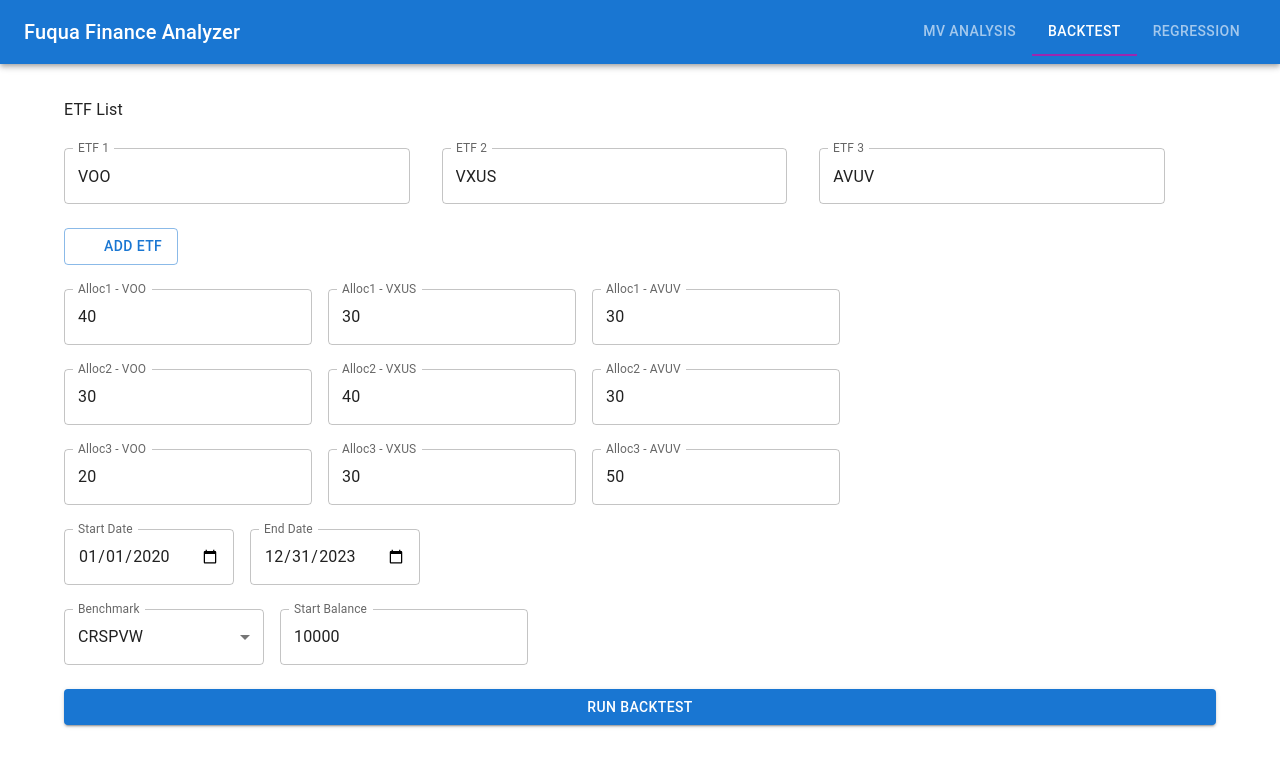
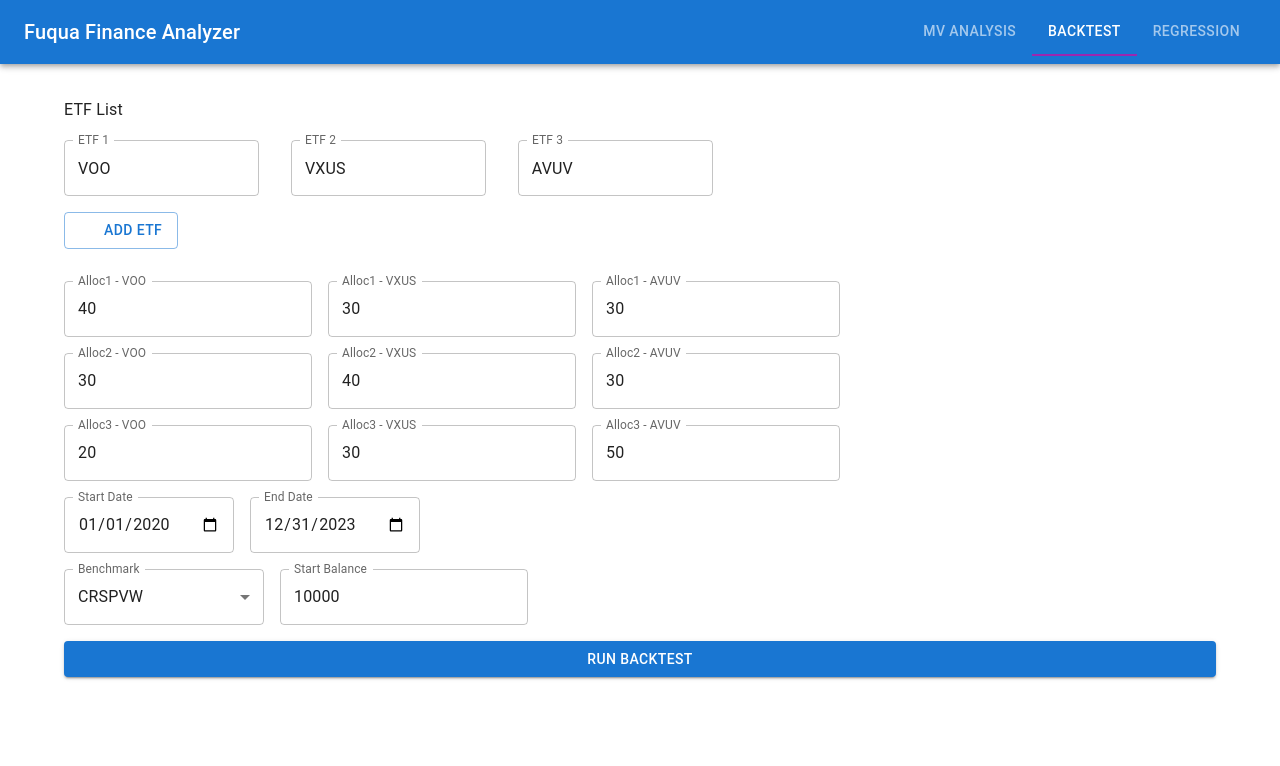
Before and after one commit to KypMon/Fuqua-investment-data, a React (Create React App) app in the folder frontend/: page /backtest in a window 1280 px wide. Shown: the top 766 px of the page. Built offline with nearby package versions, Linux system fonts and the light colour scheme; some icons are missing.

Commit message:
feat: some ui fix

```diff
--- a/frontend/src/components/BacktestForm.jsx
+++ b/frontend/src/components/BacktestForm.jsx
@@ -48,14 +48,18 @@
   };
 
   return (
-    <Stack spacing={3}>
+    <Stack spacing={2}>
       <Typography variant="subtitle1" gutterBottom>
         ETF List
       </Typography>
-      <EtfListInput
-        etflist={form.etflist}
-        setEtflist={(list) => setForm({ ...form, etflist: list })}
-      />
+      <Grid container spacing={0.5}>
+          <EtfListInput
+            etflist={form.etflist}
+            setEtflist={(list) => setForm({ ...form, etflist: list })}
+            size={2.3}
+          />
+      </Grid>
+
 
       <Button
         variant="outlined"
@@ -65,6 +69,8 @@
       >
         Add ETF
       </Button>
+
+      <line></line>
 
       {[1, 2, 3].map((i) => (
         <Grid container spacing={2} key={i}>
--- a/frontend/src/components/EtfListInput.jsx
+++ b/frontend/src/components/EtfListInput.jsx
@@ -7,7 +7,7 @@
 let cachedOptions = null;
 const filterOptions = createFilterOptions({ limit: 10 });
 
-export default function EtfListInput({ etflist, setEtflist }) {
+export default function EtfListInput({ etflist, setEtflist, size }) {
   const [options, setOptions] = useState([]);
 
   useEffect(() => {
@@ -59,11 +59,13 @@
     }
   };
 
+  console.log(size)
+
   return (
     <>
       <Grid container spacing={4} sx={{ width: "100%" }}>
         {etflist.map((etf, idx) => (
-          <Grid item key={idx} sx={{ width: "30%" }}>
+          <Grid item key={idx} size={size}>
             <Box sx={{ position: "relative", width: "100%" }}>
               <Autocomplete
                 freeSolo
--- a/frontend/src/components/FormSection.jsx
+++ b/frontend/src/components/FormSection.jsx
@@ -71,6 +71,7 @@
       <EtfListInput
         etflist={form.etflist}
         setEtflist={(newList) => setForm({ ...form, etflist: newList })}
+        size={4}
       />
 
       <Button
--- a/frontend/src/components/RegressionForm.jsx
+++ b/frontend/src/components/RegressionForm.jsx
@@ -15,12 +15,14 @@
       <Typography variant="subtitle1" gutterBottom>
         ETF List
       </Typography>
-      <EtfListInput
-        etflist={form.etflist}
-        setEtflist={(newList) => setForm({ ...form, etflist: newList })}
-      />
 
       <Grid container spacing={2}>
+        <EtfListInput
+          etflist={form.etflist}
+          setEtflist={(newList) => setForm({ ...form, etflist: newList })}
+          size={4}
+        />
+
         <Grid item xs={6} sm={4} md={3}>
           <TextField
             name="model"
```
